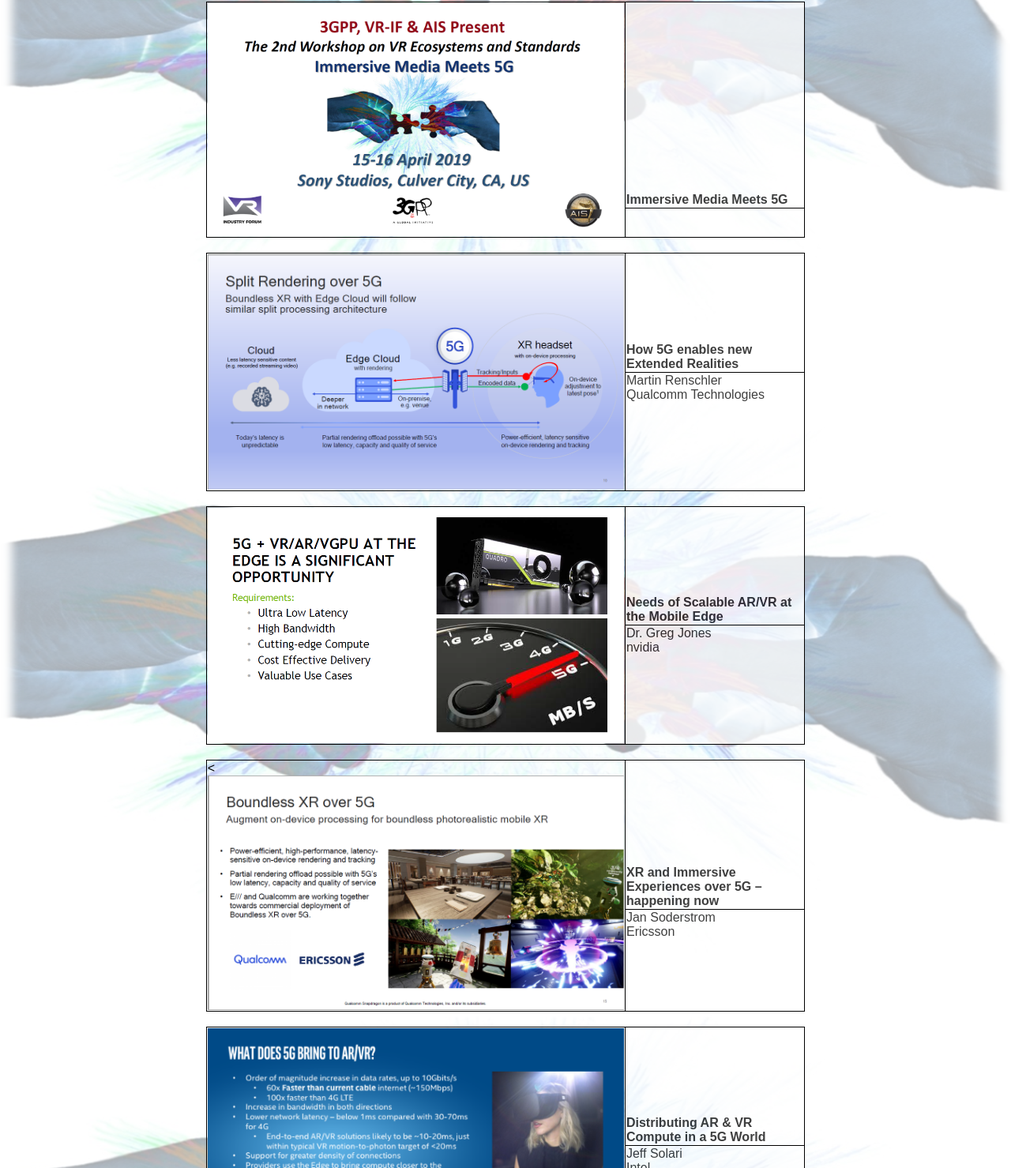
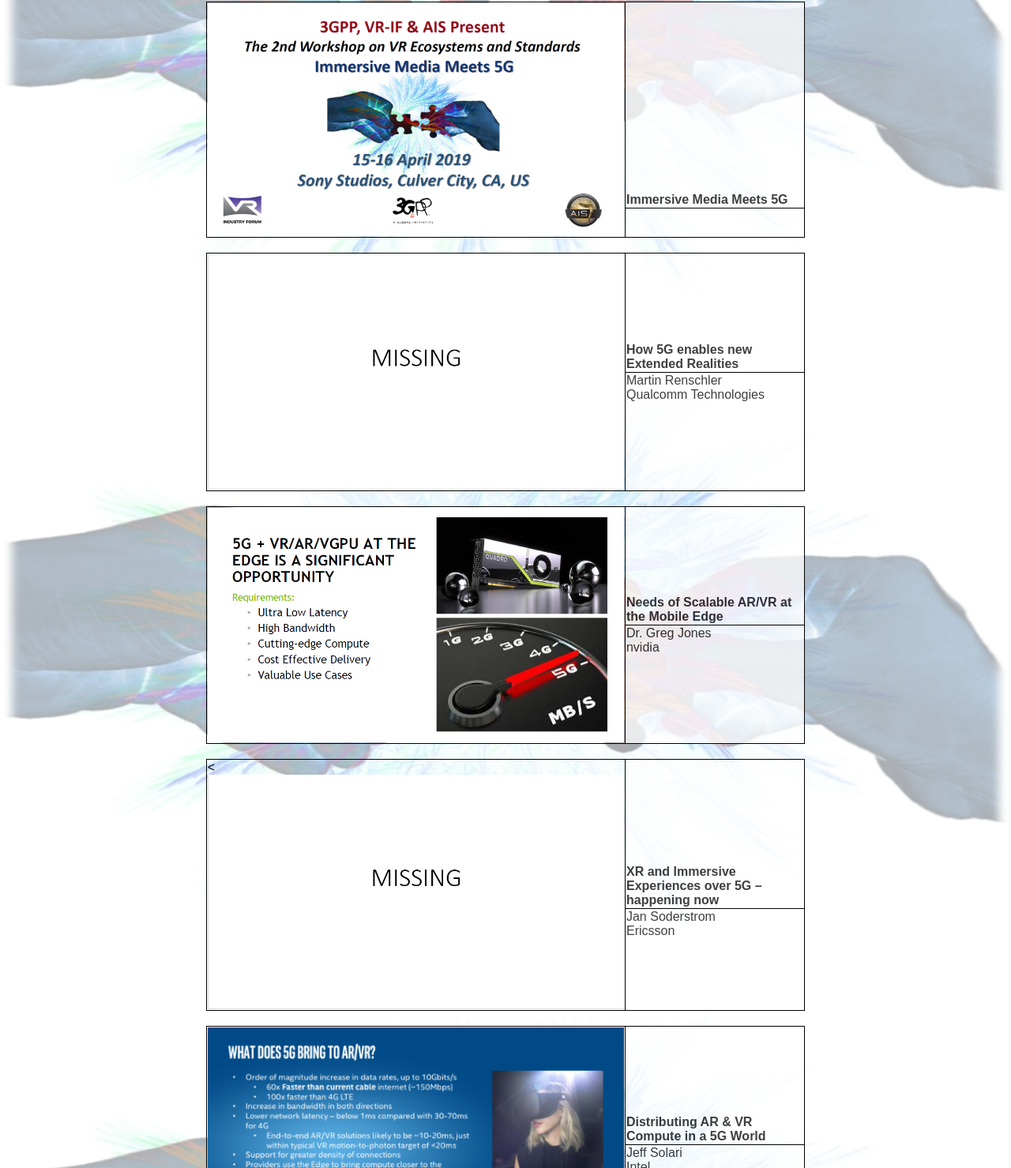
Before and after one commit to paulhiggs/paulhiggs.github.io, a plain HTML site: page immersive-media-meets-5g/index.html in a window 1280 px wide. Shown: the part 369-1848 px from the top of the page at 79% size. Drawn offline with Linux system fonts and the light colour scheme.

Commit message:
removed Qualcomm and Ericsson slides

```diff
--- a/immersive-media-meets-5g/index.html
+++ b/immersive-media-meets-5g/index.html
@@ -86,7 +86,7 @@
 	<tr><td class="speaker"></td></tr>
 <tr class="skip"></tr>
 <tr class="presentation">
-	<td rowspan="2"  class="slide-image"><img class="one-slide" src="screens/1-1-1.png"/></td>
+	<td rowspan="2"  class="slide-image"><img class="one-slide" src="screens/missing-1-1-1.png"/></td>
 	<td class="presentation-title" >How 5G enables new Extended Realities</td></tr>
 	<tr><td class="speaker">Martin Renschler<br/>Qualcomm Technologies</td></tr>
 <tr class="skip"></tr>
@@ -96,7 +96,7 @@
 	<tr><td class="speaker">Dr. Greg Jones<br/>nvidia</td></tr>
 <tr class="skip"></tr>
 <tr class="presentation">
-	<td rowspan="2"  class="slide-image"><<img class="one-slide" src="screens/1-1-3.png"/></td>
+	<td rowspan="2"  class="slide-image"><<img class="one-slide" src="screens/missing-1-1-3.png"/></td>
 	<td class="presentation-title">XR and Immersive Experiences over 5G – happening now</td></tr>
 	<tr><td class="speaker">Jan Soderstrom<br/>Ericsson</td></tr>
 <tr class="skip"></tr>
```
Also changed, not shown: immersive-media-meets-5g/screens/1-1-1.png (deleted), immersive-media-meets-5g/screens/1-1-3.png (deleted), immersive-media-meets-5g/screens/missing-1-1-1.png (added), immersive-media-meets-5g/screens/missing-1-1-3.png (added).
